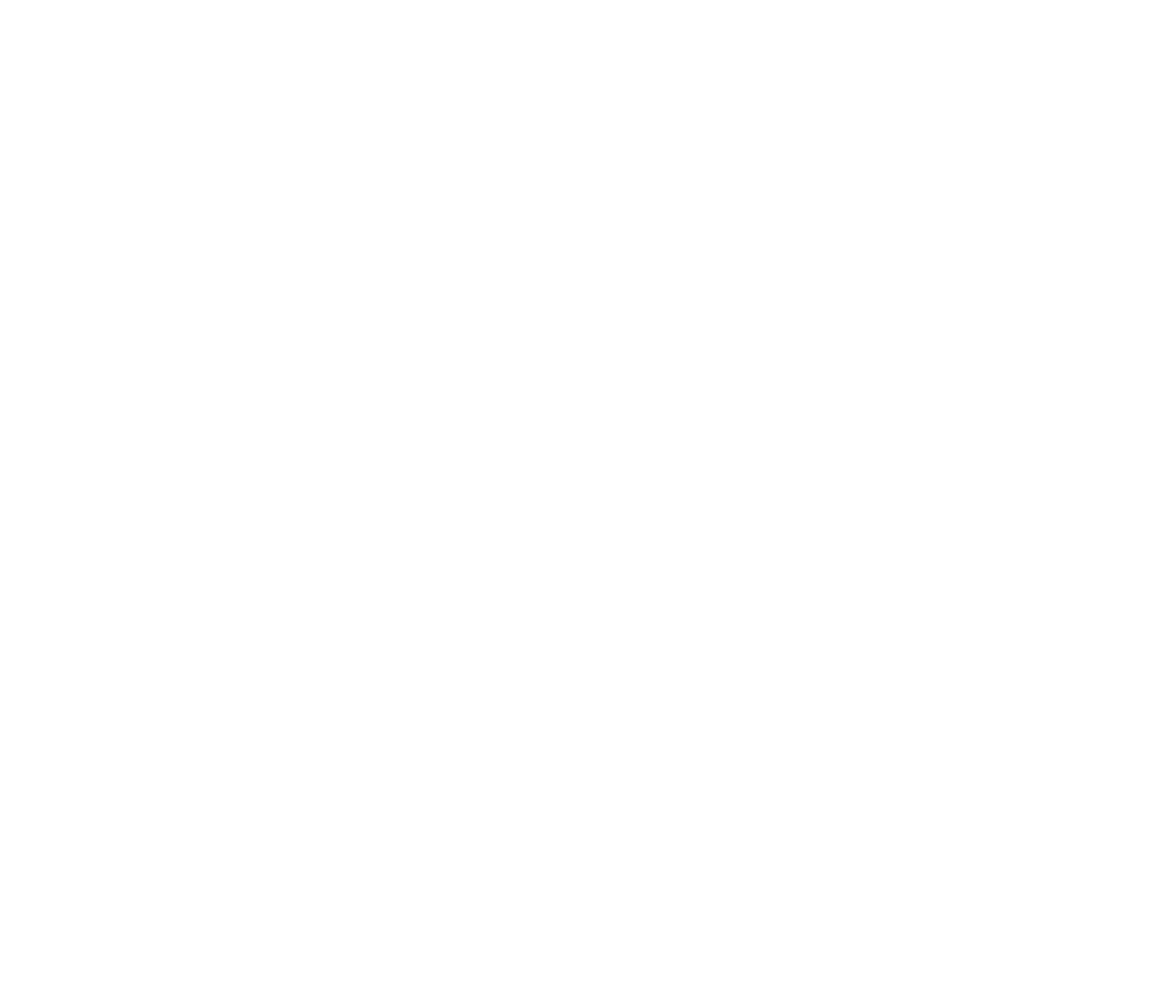
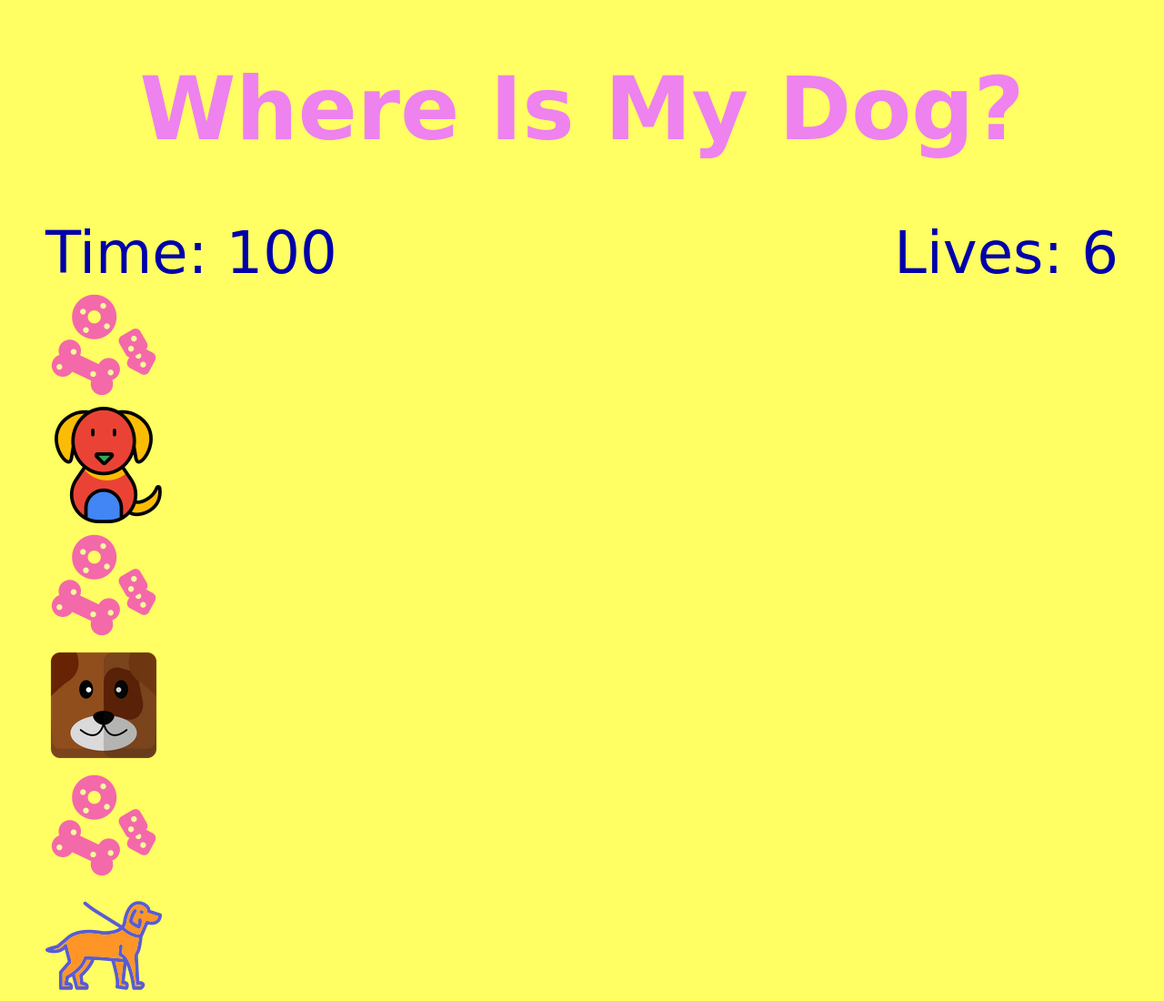
Before and after one commit to sahoooii/js-whereIsMyDog, a plain HTML site: page index.html in a window 1280 px wide. Shown: the top 1100 px of the page at 91% size. Before the commit the page ends 800 px from the top, so only its background shows below. Drawn offline with Linux system fonts and the light colour scheme; a web font is replaced by a local one.

Commit message:
created card shuffle and card elements

```diff
--- /dev/null
+++ b/JS/CardGenerate.js
@@ -0,0 +1,111 @@
+const getCardData = () => [
+	{
+		imgSrc: './Assets/Images/dog-collar.png',
+		name: 'collar',
+	},
+	{
+		imgSrc: './Assets/Images/dog-collar.png',
+		name: 'collar',
+	},
+	{
+		imgSrc: './Assets/Images/dog-food.png',
+		name: 'dogFood',
+	},
+	{
+		imgSrc: './Assets/Images/dog-food.png',
+		name: 'dogFood',
+	},
+	{
+		imgSrc: './Assets/Images/dog-head.png',
+		name: 'dogHead',
+	},
+	{
+		imgSrc: './Assets/Images/dog-head.png',
+		name: 'dogHead',
+	},
+	{
+		imgSrc: './Assets/Images/dog.png',
+		name: 'dogNormal',
+	},
+	{
+		imgSrc: './Assets/Images/dog.png',
+		name: 'dogNormal',
+	},
+	{
+		imgSrc: './Assets/Images/dogSit.png',
+		name: 'dogSit',
+	},
+	{
+		imgSrc: './Assets/Images/dogSit.png',
+		name: 'dogSit',
+	},
+	{
+		imgSrc: './Assets/Images/dogTongue.png',
+		name: 'dogTongue',
+	},
+	{
+		imgSrc: './Assets/Images/dogTongue.png',
+		name: 'dogTongue',
+	},
+	{
+		imgSrc: './Assets/Images/dog-colorful.png',
+		name: 'dogColorful',
+	},
+	{
+		imgSrc: './Assets/Images/dog-colorful.png',
+		name: 'dogColorful',
+	},
+	{
+		imgSrc: './Assets/Images/hot-dog.png',
+		name: 'hotDog',
+	},
+	{
+		imgSrc: './Assets/Images/hot-dog.png',
+		name: 'hotDog',
+	},
+];
+
+//shuffle cards
+const shuffleCards = () => {
+	const cardData = getCardData();
+	cardData.sort(() => Math.random() - 0.5);
+
+	return cardData;
+};
+
+const section = document.querySelector('section');
+
+//generate html
+export const cardGenerator = () => {
+	const cardData = shuffleCards();
+
+	cardData.forEach((item) => {
+		// create elements
+		const card = document.createElement('div');
+		const cardBack = document.createElement('div');
+		const cardBackImg = document.createElement('img');
+		const cardFront = document.createElement('div');
+		const cardFrontImg = document.createElement('img');
+
+		//add class
+		card.classList.add('card');
+		cardBack.classList.add('card-back', 'card-face');
+		cardBackImg.classList.add('card-backImg');
+		cardFront.classList.add('card-front', 'card-face');
+		cardFrontImg.classList.add('card-value');
+
+		//add img src
+		cardBackImg.src = '/Assets/Images/cardBack.png';
+		cardFrontImg.src = item.imgSrc;
+
+		//which card did I click
+		card.setAttribute('name', item.name);
+
+		//add elements
+		section.appendChild(card);
+		card.appendChild(cardBack);
+		card.appendChild(cardBackImg);
+		card.appendChild(cardFront);
+		card.appendChild(cardFrontImg);
+	});
+};
--- /dev/null
+++ b/JS/main.js
@@ -0,0 +1,10 @@
+import { cardGenerator } from './CardGenerate.js';
+
+const playerLiveCount = document.getElementById('playerLiveCount');
+let playerLives = 6;
+
+// playerLives
+playerLiveCount.textContent = playerLives;
+
+
+cardGenerator();
--- a/index.html
+++ b/index.html
@@ -4,8 +4,34 @@
 		<meta charset="UTF-8" />
 		<meta http-equiv="X-UA-Compatible" content="IE=edge" />
 		<meta name="viewport" content="width=device-width, initial-scale=1.0" />
+		<link rel="preconnect" href="https://fonts.googleapis.com" />
+		<link rel="preconnect" href="https://fonts.gstatic.com" crossorigin />
+		<link
+			href="https://fonts.googleapis.com/css2?family=Rampart+One&family=Rubik+Iso&display=swap"
+			rel="stylesheet"
+		/>
 		<link rel="stylesheet" href="styles.css" />
-		<title>Where's My Dog?</title>
+		<script src="./JS/main.js" async type="module"></script>
+		<title>Where Is My Dog?</title>
 	</head>
-	<body></body>
+	<body>
+		<h1 class="page-title">Where Is My Dog?</h1>
+
+		<!-- <div class="overlay-text visible">Click to Start</div>
+		<div id="game-over-text" class="overlay-text">
+			GAME OVER<span class="overlay-text-small">Click to Restart</span>
+		</div>
+				<div id="victory-text" class="overlay-text">
+			VICTORY<span class="overlay-text-small">Click to Restart</span>
+		</div> -->
+
+		<div class="game-container">
+			<div class="game-info-container">
+				<div class="game-info">Time: <span id="time-remaining">100</span></div>
+				<div class="game-info">Lives: <span id="playerLiveCount"></span></div>
+			</div>
+
+			<section></section>
+		</div>
+	</body>
 </html>
--- a/styles.css
+++ b/styles.css
@@ -0,0 +1,46 @@
+* {
+	box-sizing: order-box;
+}
+
+html {
+	min-height: 100vh;
+}
+
+body {
+	margin: 0;
+	background-color: #ffff63;
+}
+
+/* .original-gradient {
+	height: 100vh;
+	width: 100%;
+	background-image: repeating-linear-gradient(
+		90deg,
+		rgba(255, 246, 222, 1) 4% 8%,
+		rgba(255, 179, 15, 1) 8% 16%
+	);
+} */
+
+.page-title {
+	font-family: 'Rubik Iso', cursive;
+	font-size: 6em;
+	font-weight: bold;
+	text-align: center;
+	color: violet;
+}
+
+.game-container {
+	margin: 50px;
+	justify-content: center;
+}
+
+.game-info-container {
+	display: flex;
+	justify-content: space-between;
+}
+
+.game-info {
+	font-family: 'Rampart One', cursive;
+	font-size: 4em;
+	color: #0000aa;
+}
```
Also changed, not shown: Assets/Images/dog-colorful.png (renamed from Assets/Images/dogue-de-bordeaux.png), Assets/Images/dog-house.png (added), main.js (deleted).
